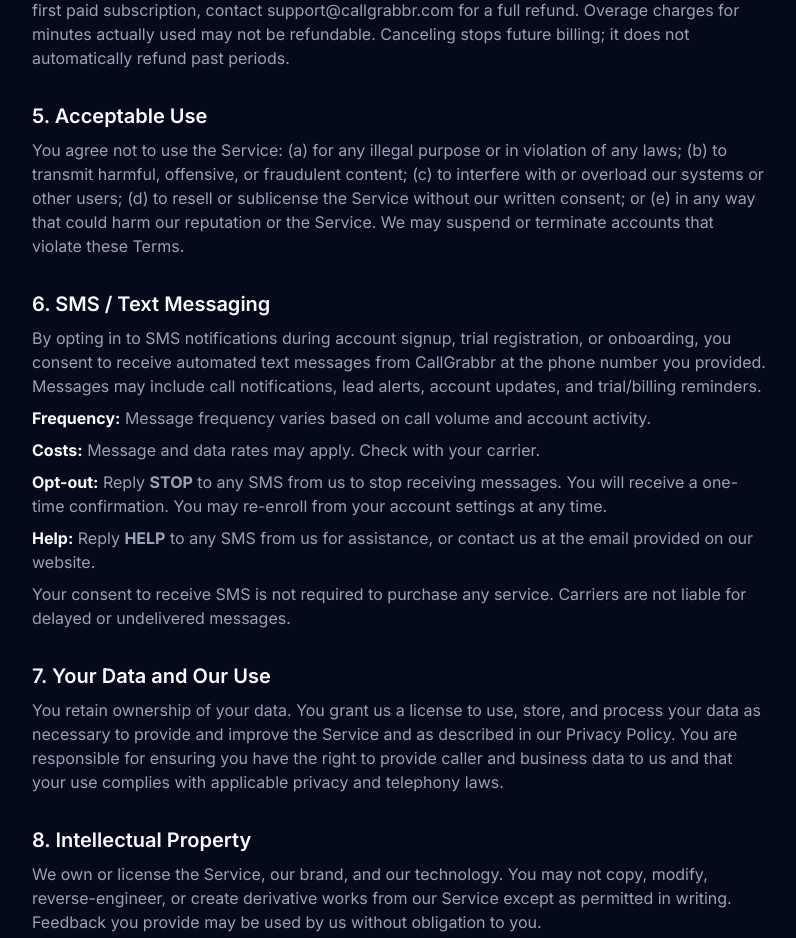
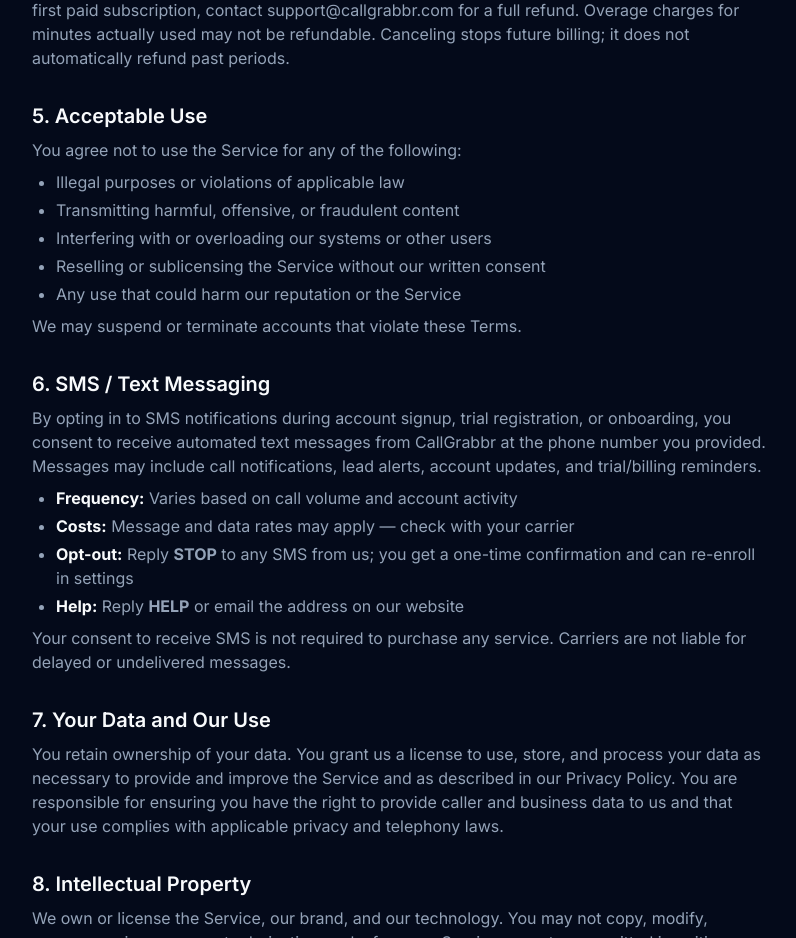
Before and after one commit to cluckso/nml, a Next.js app: page /terms in a window 1280 px wide. Shown: the part 880-1818 px from the top of the page, without its empty margins (240-1036 px from the left). Built offline with nearby package versions, Linux system fonts and the light colour scheme; no server answers.

Commit message:
Clear remaining GrandRanker criticals on auth, start, terms, and trial.
Index auth and start pages, harden trial canonical tags, and fix Terms title, meta, and list structure.

```diff
--- a/app/(auth)/layout.tsx
+++ b/app/(auth)/layout.tsx
@@ -4,7 +4,7 @@
 export const metadata: Metadata = {
   title: authDocumentTitle(),
   description: authMetaDescription(),
-  robots: { index: false, follow: true },
+  robots: { index: true, follow: true },
 }
 
 export default function AuthLayout({
--- a/app/start/page.tsx
+++ b/app/start/page.tsx
@@ -10,9 +10,10 @@
 } from "@/lib/meta-lead-routing"
 
 export const metadata: Metadata = {
-  title: "Get Started | CallGrabbr",
-  description: `Choose your trade to see your missed-call estimate — ${CATEGORY_NAME} that texts you the lead in seconds.`,
-  robots: { index: false, follow: true },
+  title: "Get Started with CallGrabbr — choose your trade now",
+  description: `Choose your trade to see your missed-call estimate — ${CATEGORY_NAME} that texts you the lead in seconds. HVAC, plumbing, electrical, auto, and handyman shops start free.`,
+  alternates: { canonical: "/start" },
+  robots: { index: true, follow: true },
 }
 
 type PageProps = {
--- a/app/terms/page.tsx
+++ b/app/terms/page.tsx
@@ -2,10 +2,15 @@
 import Link from "next/link"
 import { LEGAL_LAST_UPDATED, SUPPORT_EMAIL } from "@/lib/site-contact"
 
+const TERMS_TITLE = "CallGrabbr Terms of Service for accounts and billing"
+const TERMS_DESCRIPTION =
+  "CallGrabbr Terms cover accounts, billing and overage, SMS alerts, acceptable use, data rights, liability limits, and how to cancel or contact support."
+
 export const metadata: Metadata = {
-  title: "Terms of Service - CallGrabbr",
-  description: "Terms of service for CallGrabbr.",
+  title: TERMS_TITLE,
+  description: TERMS_DESCRIPTION,
   alternates: { canonical: "/terms" },
+  robots: { index: true, follow: true },
 }
 
 export default function TermsPage() {
@@ -53,9 +58,15 @@
 
         <section>
           <h2 className="text-xl font-semibold text-foreground mb-2">5. Acceptable Use</h2>
-          <p>
-            You agree not to use the Service: (a) for any illegal purpose or in violation of any laws; (b) to transmit harmful, offensive, or fraudulent content; (c) to interfere with or overload our systems or other users; (d) to resell or sublicense the Service without our written consent; or (e) in any way that could harm our reputation or the Service. We may suspend or terminate accounts that violate these Terms.
-          </p>
+          <p className="mb-2">You agree not to use the Service for any of the following:</p>
+          <ul className="list-disc pl-6 space-y-1">
+            <li>Illegal purposes or violations of applicable law</li>
+            <li>Transmitting harmful, offensive, or fraudulent content</li>
+            <li>Interfering with or overloading our systems or other users</li>
+            <li>Reselling or sublicensing the Service without our written consent</li>
+            <li>Any use that could harm our reputation or the Service</li>
+          </ul>
+          <p className="mt-2">We may suspend or terminate accounts that violate these Terms.</p>
         </section>
 
         <section>
@@ -63,18 +74,24 @@
           <p className="mb-2">
             By opting in to SMS notifications during account signup, trial registration, or onboarding, you consent to receive automated text messages from CallGrabbr at the phone number you provided. Messages may include call notifications, lead alerts, account updates, and trial/billing reminders.
           </p>
-          <p className="mt-2">
-            <strong className="text-foreground">Frequency:</strong> Message frequency varies based on call volume and account activity.
-          </p>
-          <p className="mt-2">
-            <strong className="text-foreground">Costs:</strong> Message and data rates may apply. Check with your carrier.
-          </p>
-          <p className="mt-2">
-            <strong className="text-foreground">Opt-out:</strong> Reply <strong>STOP</strong> to any SMS from us to stop receiving messages. You will receive a one-time confirmation. You may re-enroll from your account settings at any time.
-          </p>
-          <p className="mt-2">
-            <strong className="text-foreground">Help:</strong> Reply <strong>HELP</strong> to any SMS from us for assistance, or contact us at the email provided on our website.
-          </p>
+          <ul className="list-disc pl-6 space-y-1 mt-2">
+            <li>
+              <strong className="text-foreground">Frequency:</strong> Varies based on call volume and
+              account activity
+            </li>
+            <li>
+              <strong className="text-foreground">Costs:</strong> Message and data rates may apply —
+              check with your carrier
+            </li>
+            <li>
+              <strong className="text-foreground">Opt-out:</strong> Reply <strong>STOP</strong> to any
+              SMS from us; you get a one-time confirmation and can re-enroll in settings
+            </li>
+            <li>
+              <strong className="text-foreground">Help:</strong> Reply <strong>HELP</strong> or email
+              the address on our website
+            </li>
+          </ul>
           <p className="mt-2">
             Your consent to receive SMS is not required to purchase any service. Carriers are not liable for delayed or undelivered messages.
           </p>
--- a/app/trial/start/page.tsx
+++ b/app/trial/start/page.tsx
@@ -81,10 +81,18 @@
     />
   )
 
+  const headTags = (
+    <>
+      <link rel="canonical" href={siteUrl(TRIAL_PATH)} />
+      <meta property="og:url" content={siteUrl(TRIAL_PATH)} />
+      {jsonLd}
+    </>
+  )
+
   if (!user) {
     return (
       <>
-        {jsonLd}
+        {headTags}
         <TrialStartGate />
       </>
     )
@@ -93,7 +101,7 @@
   if (!user.businessId) {
     return (
       <Suspense fallback={<div className="container mx-auto max-w-md py-12 text-center text-muted-foreground">Loading…</div>}>
-        {jsonLd}
+        {headTags}
         <TrialStartClient />
       </Suspense>
     )
--- a/components/funnel/MetaStartPicker.tsx
+++ b/components/funnel/MetaStartPicker.tsx
@@ -5,7 +5,7 @@
 import { LOSS_CTA } from "@/lib/marketing/positioning"
 import { META_START_PICKER_OPTIONS } from "@/lib/meta-lead-routing"
 import { getFunnelConfig } from "@/lib/funnel/industry-configs"
-import { Card, CardContent, CardDescription, CardHeader, CardTitle } from "@/components/ui/card"
+import { Card, CardContent, CardDescription, CardHeader } from "@/components/ui/card"
 import { ArrowRight } from "lucide-react"
 
 export function MetaStartPicker() {
@@ -23,10 +23,19 @@
     <div className="min-h-[70vh] flex items-center justify-center px-4 py-16">
       <Card className="w-full max-w-2xl border-border/50 bg-card/80 backdrop-blur">
         <CardHeader className="text-center">
-          <CardTitle className="text-2xl">What type of business do you run?</CardTitle>
+          <h1 className="text-2xl font-semibold leading-none tracking-tight">
+            What type of business do you run?
+          </h1>
           <CardDescription>
-            HVAC, plumbing, electrical, auto, or handyman — {LOSS_CTA.toLowerCase()} with a missed-call estimate, then start capturing leads free.
+            HVAC, plumbing, electrical, auto, or handyman — {LOSS_CTA.toLowerCase()} with a
+            missed-call estimate, then start capturing leads free.
           </CardDescription>
+          <h2 className="text-sm font-semibold pt-3">Trades we help most</h2>
+          <ul className="text-xs text-muted-foreground list-disc pl-5 text-left space-y-1 max-w-sm mx-auto">
+            <li>Missed and after-hours call capture</li>
+            <li>Trade-tuned intake questions</li>
+            <li>Lead alerts by text and email</li>
+          </ul>
         </CardHeader>
         <CardContent>
           <div className="grid sm:grid-cols-2 gap-3">
```
